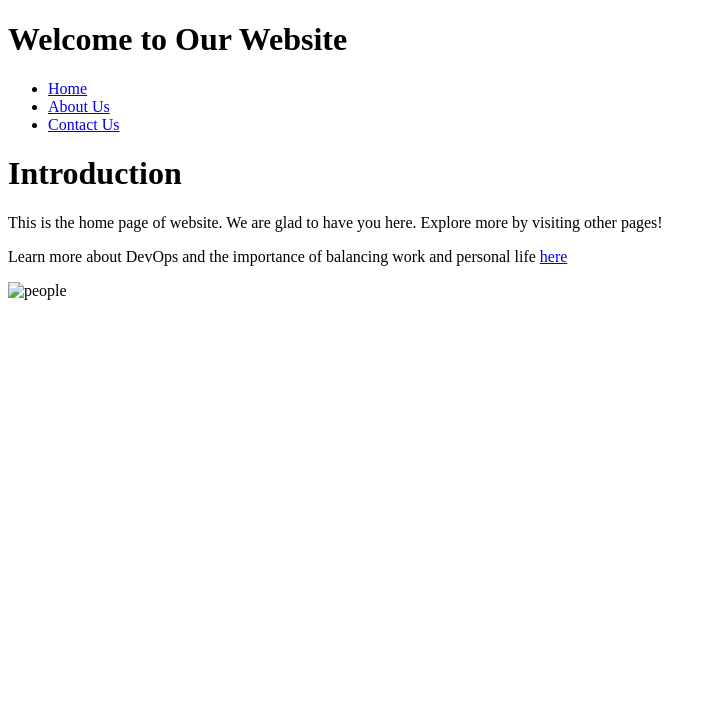
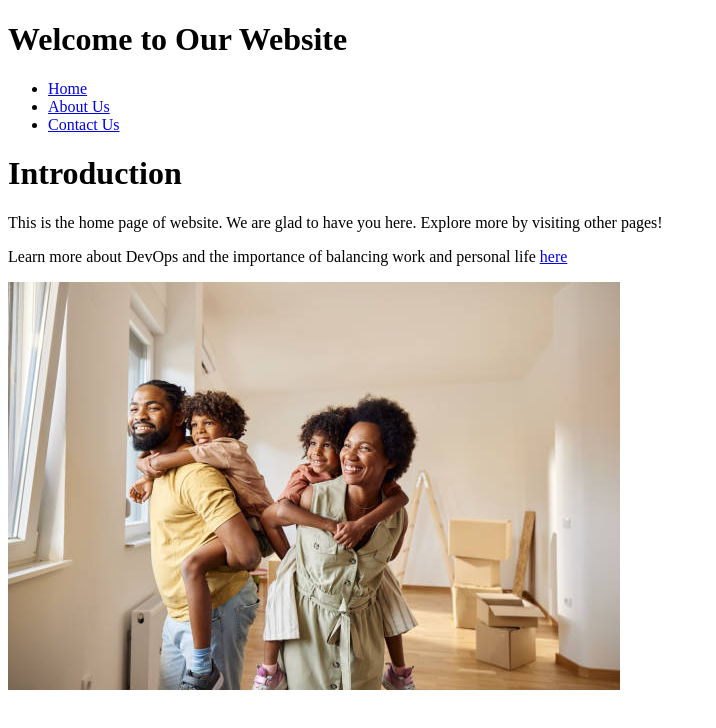
Before and after one commit to LawrenciaKlu/T4G_Homework3, a plain HTML site: page index.html in a window 1280 px wide. Shown: the whole page, without its empty margins (0-716 px from the left). Drawn offline with Linux system fonts and the light colour scheme.

Commit message:
adding changes

```diff
--- a/index.html
+++ b/index.html
@@ -17,7 +17,7 @@
     <h1>Introduction</h1>
     <p>This is the home page of website. We are glad to have you here. Explore more by visiting other pages!</p>
     <p>Learn more about DevOps and the importance of balancing work and personal life <a href="https://en.wikipedia.org/wiki/African_art">here</a></p>
-    <img src="../Homework3/image/people.jpg" alt="people">
+    <img src="image/people.jpg" alt="people">
 
 </body>
 </html>
```
